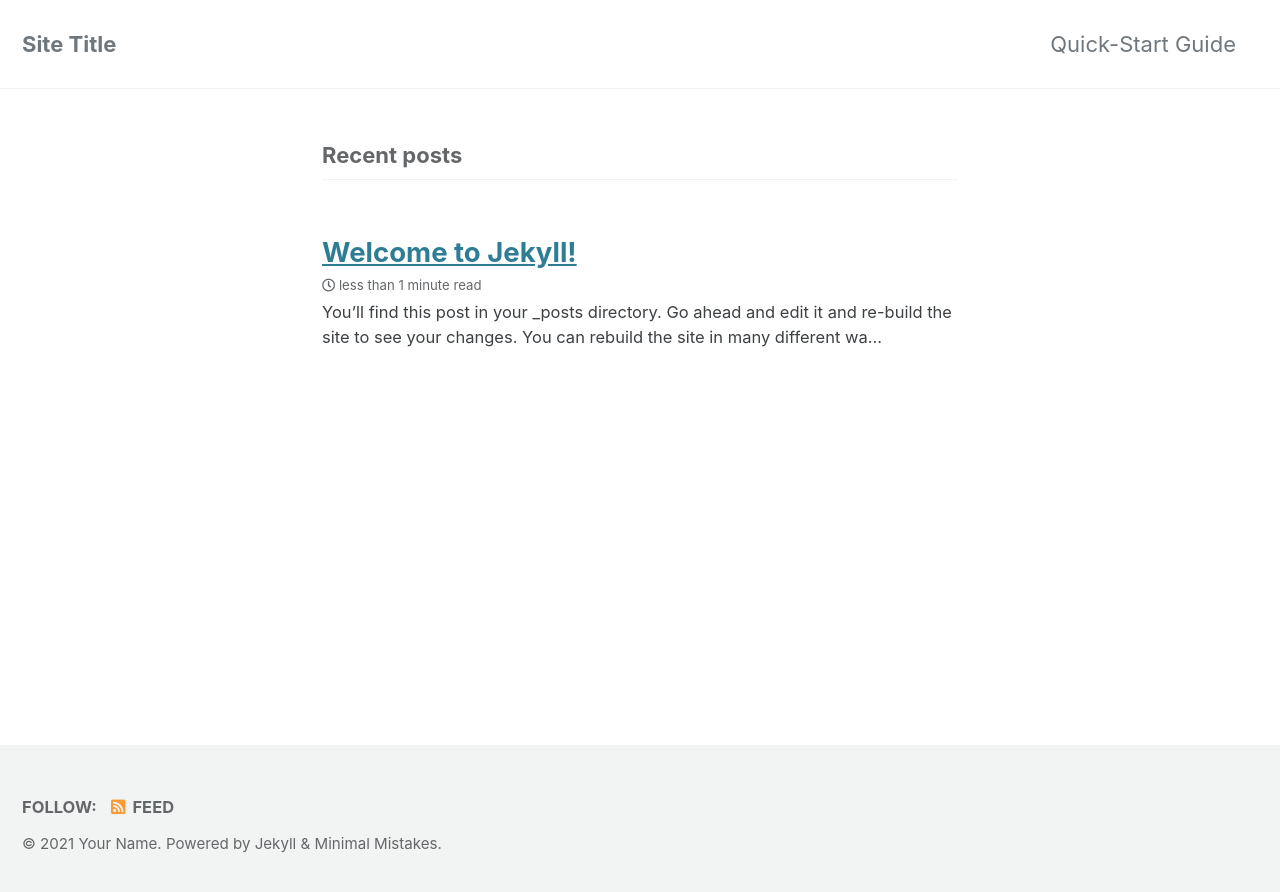
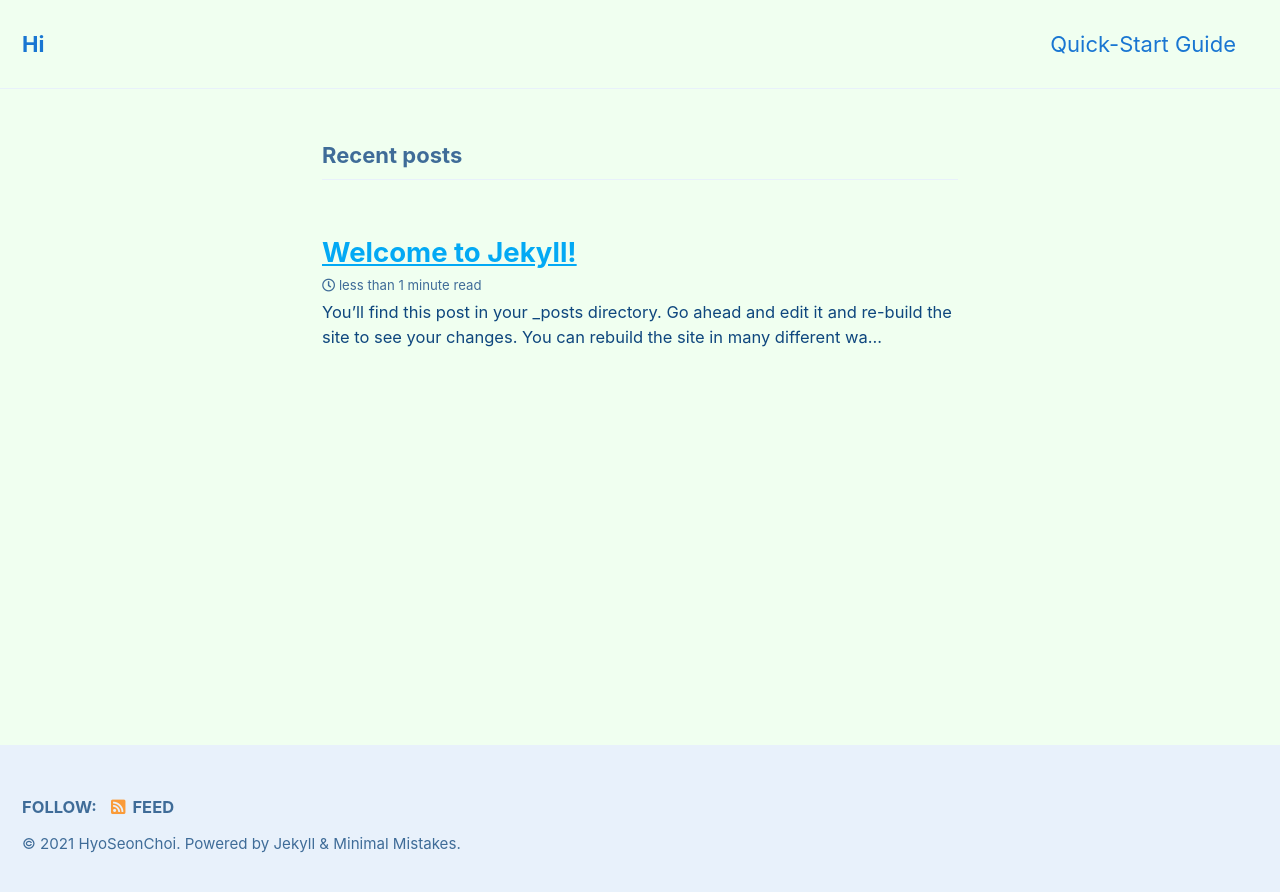
Before and after one commit to HyoSeonChoi/HyoSeonChoi.github.io, a Jekyll site: the page built from index.markdown, in a window 1280 px wide. Shown: the top 892 px of the page. Built offline with Jekyll 4.4.1, drawn with Linux system fonts in a browser that asks for light colours; cached includes are drawn as plain includes; the list of posts is cut into pages by our own code.

Commit message:
컨피그 수정

```diff
--- a/_config.yml
+++ b/_config.yml
@@ -12,14 +12,14 @@
 
 # theme                  : "minimal-mistakes-jekyll"
 # remote_theme           : "mmistakes/minimal-mistakes"
-minimal_mistakes_skin    : "default" # "air", "aqua", "contrast", "dark", "dirt", "neon", "mint", "plum", "sunrise"
+minimal_mistakes_skin    : "aqua" # "default" , "air", "contrast", "dark", "dirt", "neon", "mint", "plum", "sunrise"
 
 # Site Settings
 locale                   : "en-US"
-title                    : "Site Title"
+title                    : "Hi"
 title_separator          : "-"
 subtitle                 : # site tagline that appears below site title in masthead
-name                     : "Your Name"
+name                     : "HyoSeonChoi"
 description              : "An amazing website."
 url                      : # the base hostname & protocol for your site e.g. "https://mmistakes.github.io"
 baseurl                  : # the subpath of your site, e.g. "/blog"
```
